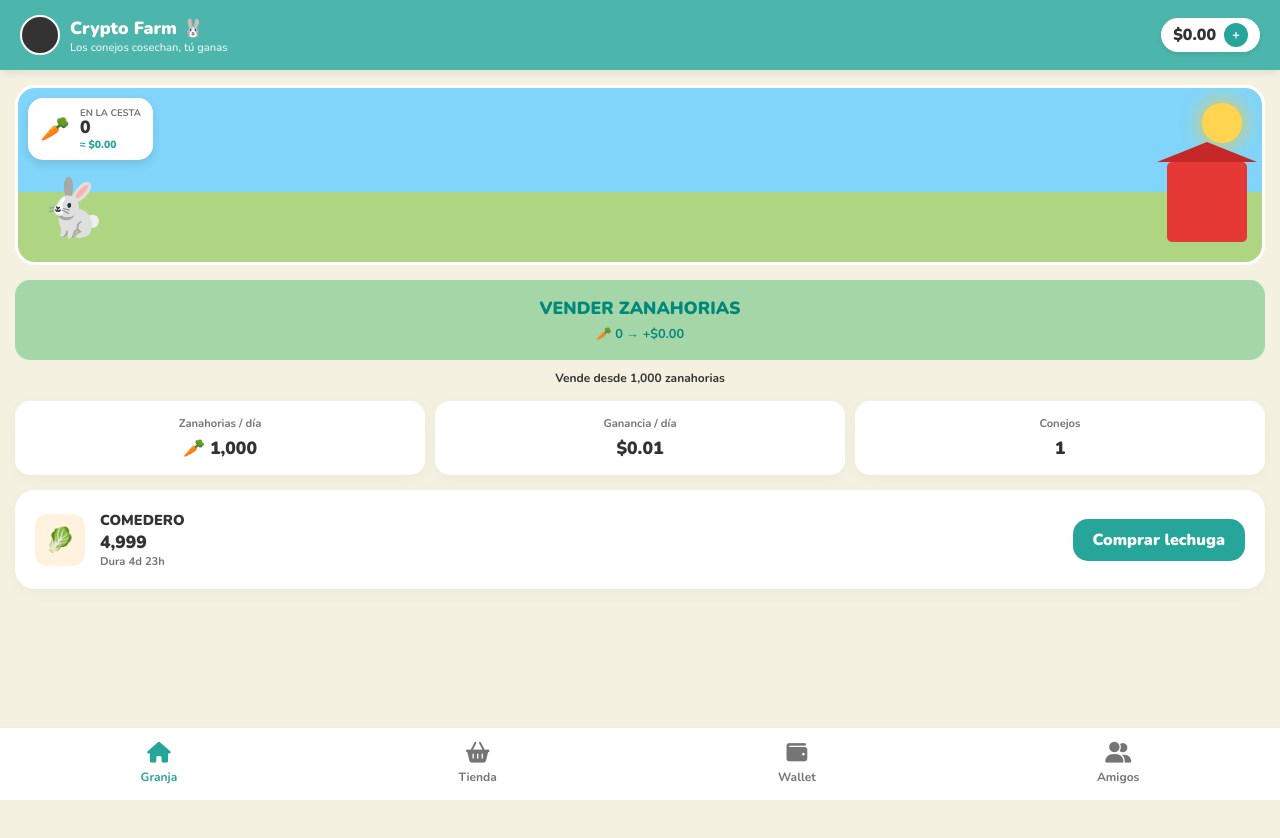
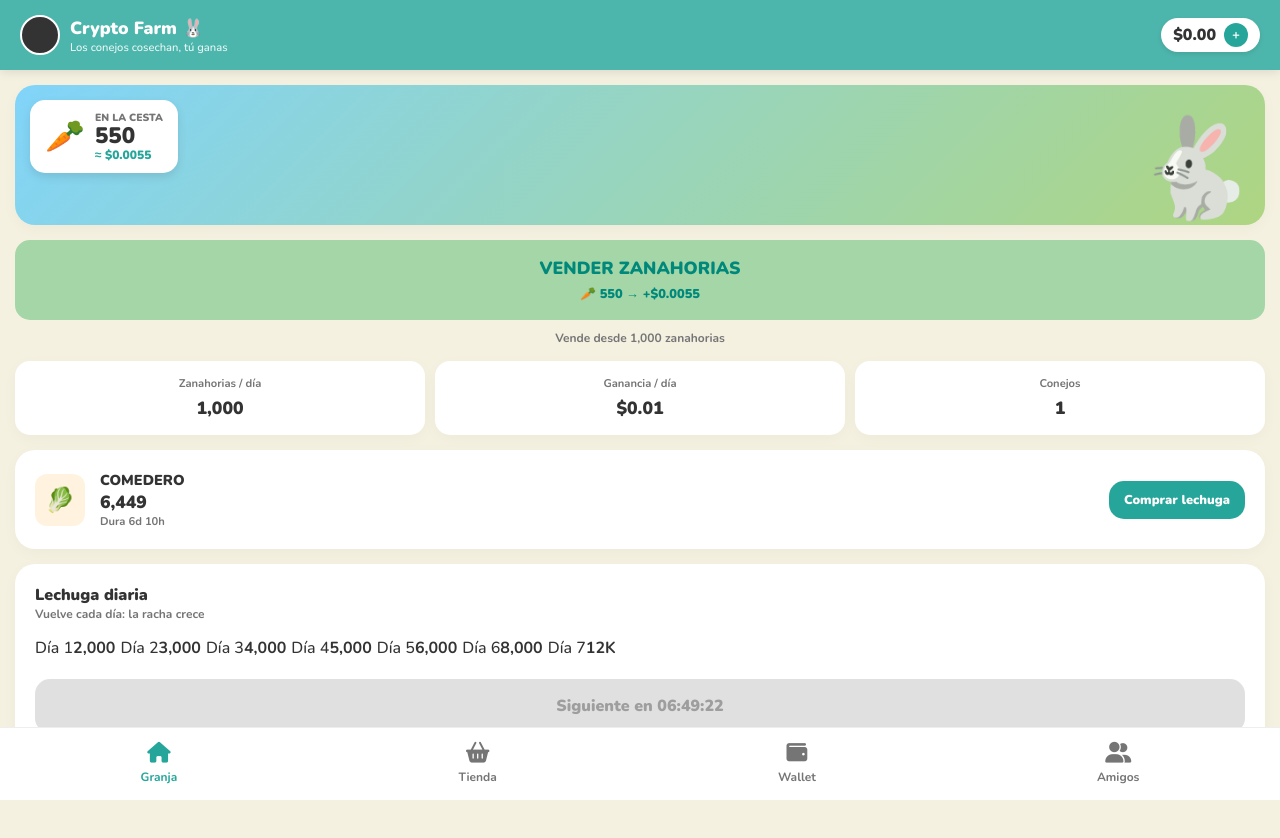
Before and after one commit to DanieskyElCubanito/profit-core-beta, a website: page index.html in a window 1280 px wide. Before the commit the page ends 800 px from the top, so only its background shows below. Drawn offline with nearby package versions, Linux system fonts and the light colour scheme.

Commit message:
Actualizar index.html

```diff
--- a/index.html
+++ b/index.html
@@ -145,46 +145,70 @@
         </div>
     </header>
 
-    <!-- 1. VISTA: GRANJA -->
+        <!-- 1. VISTA: GRANJA -->
     <div id="granja" class="view active">
-        <div class="farm-scene">
-            <div class="sun"></div>
-            <div class="barn"></div>
-            <div class="rabbit-sprite">🐇</div>
-            <div class="basket-info">
-                <span style="font-size: 1.5rem;">🥕</span>
+
+        <!-- Cesta Principal -->
+        <div class="card" style="background: linear-gradient(135deg, #81d4fa, #aed581); position: relative; overflow: hidden; height: 140px;">
+            <div style="position: absolute; top: 15px; left: 15px; background: white; padding: 10px 15px; border-radius: 15px; display: flex; align-items: center; gap: 10px; box-shadow: 0 4px 10px rgba(0,0,0,0.1); z-index: 2;">
+                <span style="font-size: 2rem;">🥕</span>
                 <div>
-                    <div style="font-size: 0.6rem; color: var(--text-muted); font-weight: 700;">EN LA CESTA</div>
-                    <div style="font-weight: 900; font-size: 1.1rem; line-height: 1;">0</div>
-                    <div style="font-size: 0.65rem; color: var(--btn-green); font-weight: 900;">≈ $0.00</div>
+                    <div style="font-size: 0.65rem; color: var(--text-muted); font-weight: 800; text-transform: uppercase;">En la cesta</div>
+                    <div id="cesta-cantidad" style="font-weight: 900; font-size: 1.4rem; line-height: 1;">550</div>
+                    <div id="cesta-usd" style="font-size: 0.75rem; color: var(--btn-green); font-weight: 900;">≈ $0.0055</div>
                 </div>
             </div>
+            <div style="position: absolute; bottom: -10px; right: 10px; font-size: 6rem; opacity: 0.9;">🐇</div>
         </div>
 
-        <button class="btn-sell">
+        <!-- Botón Vender -->
+        <button class="btn-sell" onclick="window.gameAPI.venderZanahorias()">
             VENDER ZANAHORIAS<br>
-            <span style="font-size: 0.8rem; font-weight: 700;">🥕 0 → +$0.00</span>
+            <span id="btn-vender-text" style="font-size: 0.8rem; font-weight: 800;">🥕 550 → +$0.0055</span>
         </button>
-        <div style="text-align: center; font-size: 0.75rem; font-weight: 700; margin-top: -5px; margin-bottom: 15px;">Vende desde 1,000 zanahorias</div>
+        <div style="text-align: center; font-size: 0.75rem; font-weight: 700; color: var(--text-muted); margin-top: -5px; margin-bottom: 15px;">Vende desde 1,000 zanahorias</div>
 
+        <!-- Estadísticas -->
         <div class="stats-grid">
-            <div class="stat-box"><span>Zanahorias / día</span><strong>🥕 1,000</strong></div>
-            <div class="stat-box"><span>Ganancia / día</span><strong>$0.01</strong></div>
-            <div class="stat-box"><span>Conejos</span><strong>1</strong></div>
+            <div class="stat-box"><span>Zanahorias / día</span><strong id="stat-prod">1,000</strong></div>
+            <div class="stat-box"><span>Ganancia / día</span><strong id="stat-ganancia">$0.01</strong></div>
+            <div class="stat-box"><span>Conejos</span><strong id="stat-conejos">1</strong></div>
         </div>
 
+        <!-- Comedero -->
         <div class="card" style="display: flex; justify-content: space-between; align-items: center;">
             <div style="display: flex; align-items: center; gap: 15px;">
                 <div style="background: #fff3e0; padding: 10px; border-radius: 12px; font-size: 1.5rem;">🥬</div>
                 <div>
-                    <h3 style="font-size: 0.9rem; font-weight: 900;">COMEDERO</h3>
-                    <div style="font-weight: 900; font-size: 1.1rem;">4,999</div>
-                    <div style="font-size: 0.7rem; color: var(--text-muted); font-weight: 700;">Dura 4d 23h</div>
+                    <h3 style="font-size: 0.9rem; font-weight: 900; text-transform: uppercase;">Comedero</h3>
+                    <div id="comedero-cantidad" style="font-weight: 900; font-size: 1.1rem;">6,449</div>
+                    <div id="comedero-tiempo" style="font-size: 0.7rem; color: var(--text-muted); font-weight: 700;">Dura 6d 10h</div>
                 </div>
             </div>
-            <button class="btn-main" style="width: auto; padding: 10px 20px;" onclick="switchShopTab('lechuga')">Comprar lechuga</button>
+            <button class="btn-main" style="width: auto; padding: 10px 15px; font-size: 0.8rem;" onclick="window.gameAPI.switchShopTab('lechuga')">Comprar lechuga</button>
+        </div>
+
+        <!-- Bono Diario (Racha de Lechuga) -->
+        <div class="card">
+            <h3 style="font-size: 1rem; font-weight: 900;">Lechuga diaria</h3>
+            <p style="font-size: 0.75rem; color: var(--text-muted); font-weight: 700; margin-bottom: 15px;">Vuelve cada día: la racha crece</p>
+
+            <div style="display: flex; gap: 5px; overflow-x: auto; padding-bottom: 10px; margin-bottom: 10px;">
+                <div class="day-box active"><span>Día 1</span><strong>2,000</strong></div>
+                <div class="day-box"><span>Día 2</span><strong>3,000</strong></div>
+                <div class="day-box"><span>Día 3</span><strong>4,000</strong></div>
+                <div class="day-box"><span>Día 4</span><strong>5,000</strong></div>
+                <div class="day-box"><span>Día 5</span><strong>6,000</strong></div>
+                <div class="day-box"><span>Día 6</span><strong>8,000</strong></div>
+                <div class="day-box"><span>Día 7</span><strong>12K</strong></div>
+            </div>
+
+            <button id="btn-reclamar-bono" class="btn-main" style="background: #e0e0e0; color: #9e9e9e;" disabled>
+                Siguiente en 06:49:22
+            </button>
         </div>
     </div>
+
 
     <!-- 2. VISTA: TIENDA -->
     <div id="tienda" class="view">
```
